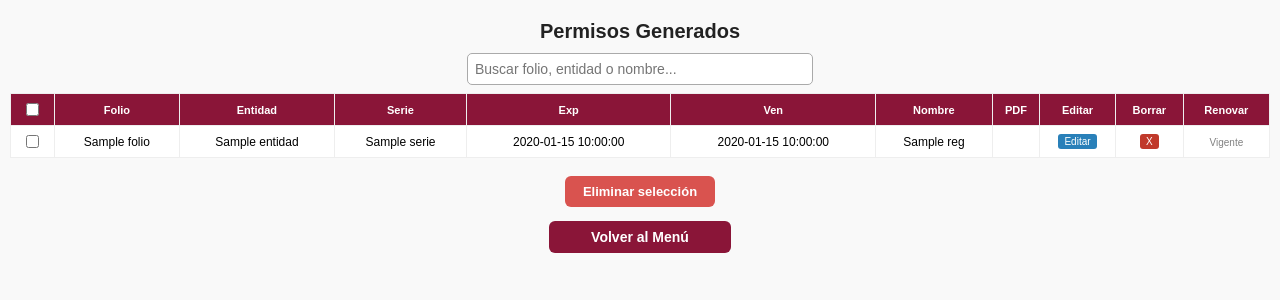
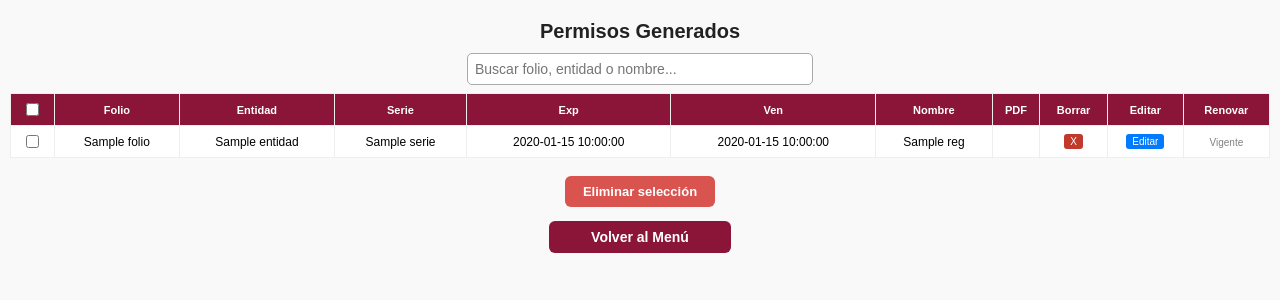
Before and after one commit to Gsr1989/formulariocdmx, a Flask app: template templates/listar.html in a window 1280 px wide. Shown: the top 300 px of the page. Run offline with Flask 3, Linux system fonts and the light colour scheme; the template is opened without the code that fills it: most values are stand-ins (such as "Sample title", 1, 10 or a date in 2020).

Commit message:
Update listar.html

```diff
--- a/templates/listar.html
+++ b/templates/listar.html
@@ -13,16 +13,15 @@
     th,td { padding:4px 2px; border:1px solid #eee; text-align:center; }
     th { background:#8a1538; color:#fff; font-size:11px; }
     tr { height: 32px; }
-
-    a.download, button.delete, a.renovar, a.editar {
+    a.download, button.delete, a.renovar, a.edit {
       display:inline-block; padding:2px 6px; color:#fff; border-radius:3px; text-decoration:none;
       font-size:10px; border:none; cursor:pointer;
       margin: 1px 0;
     }
     a.download { background:#8a1538; }
-    a.editar   { background:#2980b9; }
     a.renovar  { background:#b58900; }
     button.delete { background:#c0392b; }
+    a.edit { background:#007bff; }
 
     .btn-back, .btn-borrar {
       display:block; margin:14px auto 0; padding:8px 16px; background:#8a1538; color:#fff;
@@ -30,7 +29,6 @@
       text-align:center; font-weight: bold;
     }
     .btn-borrar { background: #d9534f; margin-top: 18px; font-size:13px;}
-
     @media (max-width: 600px) {
       th, td { font-size:10px; padding:2px 1px; }
       #search { font-size:12px; }
@@ -55,8 +53,8 @@
           <th>Ven</th>
           <th>Nombre</th>
           <th>PDF</th>
+          <th>Borrar</th>
           <th>Editar</th>
-          <th>Borrar</th>
           <th>Renovar</th>
         </tr>
       </thead>
@@ -84,13 +82,12 @@
             {% endif %}
           </td>
           <td>
-            <a class="editar" href="{{ url_for('editar_folio', folio=reg.folio) }}">Editar</a>
+            <form action="{{ url_for('eliminar_folio', folio=reg.folio) }}" method="post" onsubmit="return confirm('¿Eliminar {{ reg.folio }}?');">
+              <button type="submit" class="delete">X</button>
+            </form>
           </td>
           <td>
-            <form action="{{ url_for('eliminar_folio', folio=reg.folio) }}" method="post"
-                  onsubmit="return confirm('¿Eliminar {{ reg.folio }}?');">
-              <button type="submit" class="delete">X</button>
-            </form>
+            <a class="edit" href="{{ url_for('editar_folio', folio=reg.folio) }}">Editar</a>
           </td>
           <td>
             {% set d = reg.fecha_ven.split('/') %}
```
